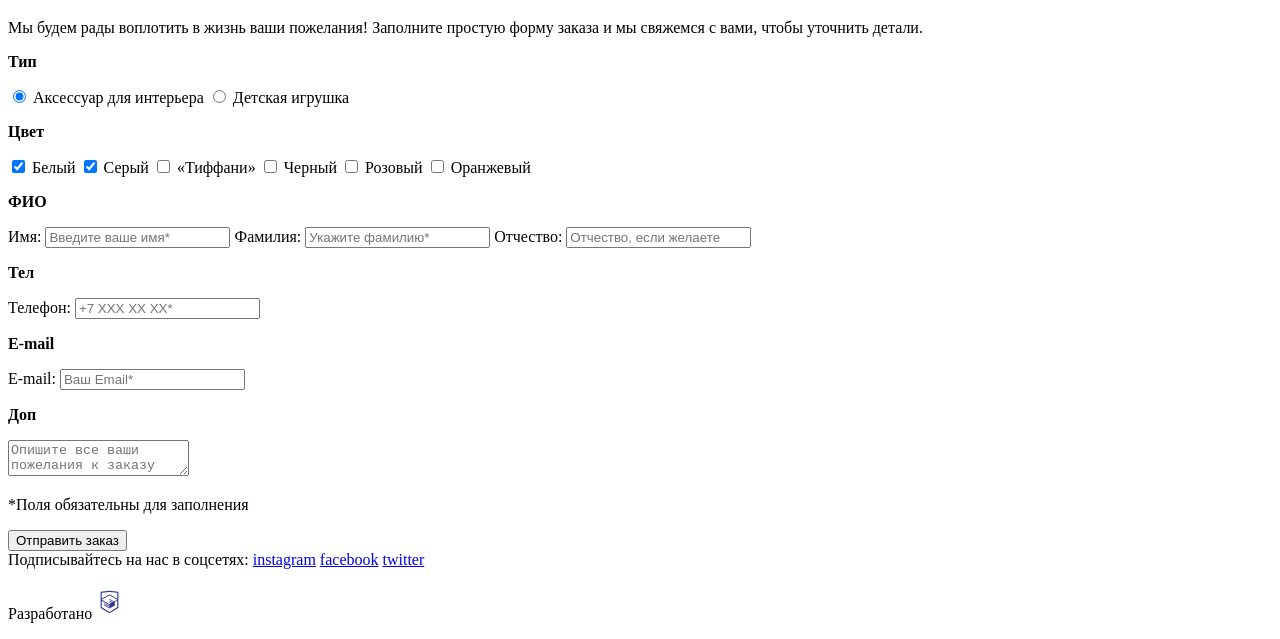
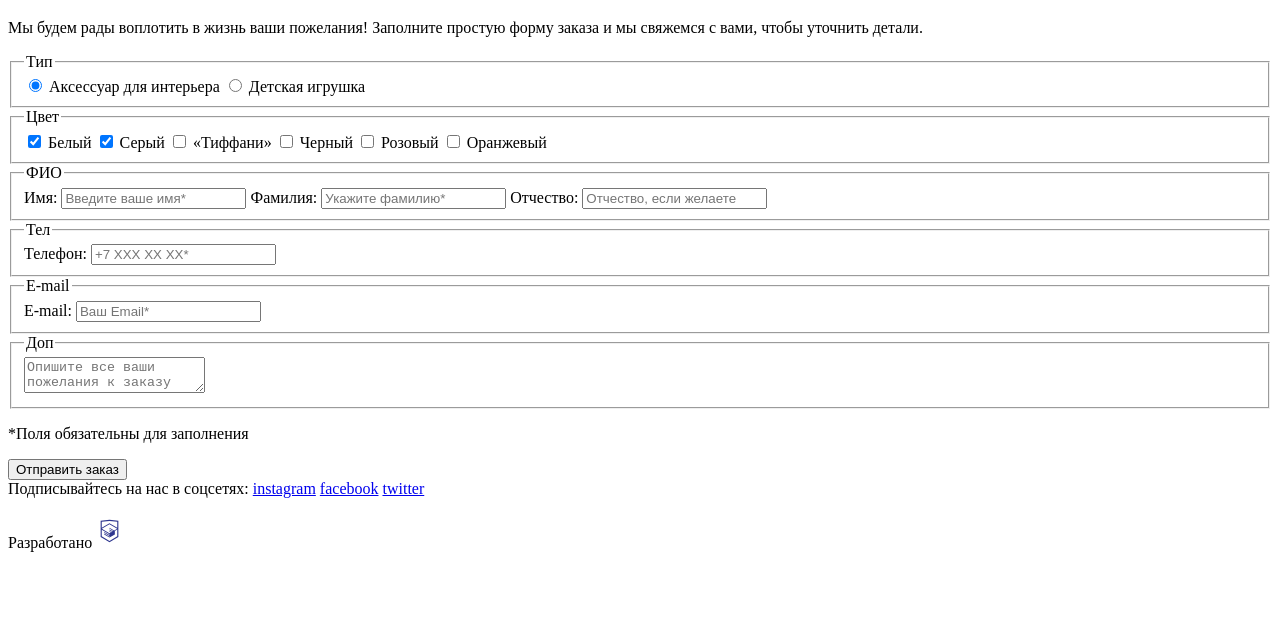
Before and after one commit to Romikus/284393-mishka, a website: page form.html in a window 1280 px wide. Shown: the part 178-817 px from the top of the page. Drawn offline with Linux system fonts and the light colour scheme.

Commit message:
Исправление замечаний в разметке страниц

```diff
--- a/form.html
+++ b/form.html
@@ -19,57 +19,57 @@
       </nav>
     </header>
     <div class="page-main">
-      <h1 class="page-title">Вязание на заказ</h1>
+      <h1 class="page-main__title">Вязание на заказ</h1>
       <div class="page-main__content">
         <p class="page-main__text-ifo">Мы будем рады воплотить в жизнь ваши пожелания! Заполните простую форму заказа и мы свяжемся с вами, чтобы уточнить детали.</p>
-        <form class="page-main__order" action="#" name="product-order" method="post">
-          <div class="order__product-type">
-            <p><b>Тип</b></p>
-            <input id="radio-1" type="radio" name="product-type" value="Аксессуар для интерьера" checked>
-            <label for="radio-1">Аксессуар для интерьера</label>
-            <input id="radio-2" type="radio" name="product-type" value="Детская игрушка">
-            <label for="radio-2">Детская игрушка</label>
-          </div>
-          <div class="order__product-color">
-            <p><b>Цвет</b></p>
-            <input id="checkbox-1" type="checkbox" name="product-color[]" value="Белый" checked>
-            <label for="checkbox-1">Белый</label>
-            <input id="checkbox-2" type="checkbox" name="product-color[]" value="Серый" checked>
-            <label for="checkbox-2">Серый</label>
-            <input id="checkbox-3" type="checkbox" name="product-color[]" value="Тиффани">
-            <label for="checkbox-3">«Тиффани»</label>
-            <input id="checkbox-4" type="checkbox" name="product-color[]" value="Черный">
-            <label for="checkbox-4">Черный</label>
-            <input id="checkbox-5" type="checkbox" name="product-color[]" value="Розовый">
-            <label for="checkbox-5">Розовый</label>
-            <input id="checkbox-6" type="checkbox" name="product-color[]" value="Оранжевый">
-            <label for="checkbox-6">Оранжевый</label>
-          </div>
-          <div class="order__user-data">
-            <p><b>ФИО</b></p>
-            <label for="user-name">Имя:</label>
-            <input id="user-name" type="text" name="user-name" placeholder="Введите ваше имя*" required>
-            <label for="user-surname">Фамилия:</label>
-            <input id="user-surname" type="text" name="user-surname" placeholder="Укажите фамилию*" required>
-            <label for="user-patronymic-name">Отчество:</label>
-            <input id="user-patronymic-name" type="text" name="user-patronymic-name" placeholder="Отчество, если желаете">
-          </div>
-          <div class="order__user-phone">
-            <p><b>Тел</b></p>
-            <label for="user-phone" class="visually-hidden">Телефон:</label>
-            <input id="user-phone" type="tel" name="user-phone" placeholder="+7 XXX XX XX*" pattern="^[ 0-9]+$" required>
-          </div>
-          <div class="order__user-email">
-            <p><b>E-mail</b></p>
-            <label for="user-email" class="visually-hidden">E-mail:</label>
-            <input id="user-email" type="email" name="user-email" placeholder="Ваш Email*" required>
-          </div>
-          <div class="order__user-note">
-            <p><b>Доп</b></p>
-            <textarea id="user-text" name="user-text" placeholder="Опишите все ваши пожелания к заказу"></textarea>
-          </div>
+        <form class="page-main__order order" action="#" name="product-order" method="post">
+          <fieldset class="order__product-type radio">
+            <legend class="order__product-type-title radio__title">Тип</legend>
+            <input id="radio-1" class="radio__input" type="radio" name="product-type" value="Аксессуар для интерьера" checked>
+            <label for="radio-1" class="radio__label">Аксессуар для интерьера</label>
+            <input id="radio-2" class="radio__input" type="radio" name="product-type" value="Детская игрушка">
+            <label for="radio-2" class="radio__label">Детская игрушка</label>
+          </fieldset>
+          <fieldset class="order__product-color checkbox">
+            <legend class="order__product-color-title checkbox__title">Цвет</legend>
+            <input id="checkbox-1" class="checkbox__input" type="checkbox" name="product-color[]" value="Белый" checked>
+            <label for="checkbox-1" class="checkbox__label">Белый</label>
+            <input id="checkbox-2" class="checkbox__input" type="checkbox" name="product-color[]" value="Серый" checked>
+            <label for="checkbox-2" class="checkbox__label">Серый</label>
+            <input id="checkbox-3" class="checkbox__input" type="checkbox" name="product-color[]" value="Тиффани">
+            <label for="checkbox-3" class="checkbox__label">«Тиффани»</label>
+            <input id="checkbox-4" class="checkbox__input" type="checkbox" name="product-color[]" value="Черный">
+            <label for="checkbox-4" class="checkbox__label">Черный</label>
+            <input id="checkbox-5" class="checkbox__input" type="checkbox" name="product-color[]" value="Розовый">
+            <label for="checkbox-5" class="checkbox__label">Розовый</label>
+            <input id="checkbox-6" class="checkbox__input" type="checkbox" name="product-color[]" value="Оранжевый">
+            <label for="checkbox-6" class="checkbox__label">Оранжевый</label>
+          </fieldset>
+          <fieldset class="order__user-data user-data">
+            <legend class="order__user-data-title user-data__title">ФИО</legend>
+            <label for="user-name" class="user-data__label">Имя:</label>
+            <input id="user-name" class="user-data__input" type="text" name="user-name" placeholder="Введите ваше имя*" required>
+            <label for="user-surname" class="user-data__label">Фамилия:</label>
+            <input id="user-surname" class="user-data__input" type="text" name="user-surname" placeholder="Укажите фамилию*" required>
+            <label for="user-patronymic-name" class="user-data__label">Отчество:</label>
+            <input id="user-patronymic-name" class="user-data__input" type="text" name="user-patronymic-name" placeholder="Отчество, если желаете">
+          </fieldset>
+          <fieldset class="order__user-phone user-phone">
+            <legend class="order__user-phone-title user-phone__title">Тел</legend>
+            <label for="user-phone" class="user-phone__label">Телефон:</label>
+            <input id="user-phone" class="user-phone__input" type="tel" name="user-phone" placeholder="+7 XXX XX XX*" pattern="^[ 0-9]+$" required>
+          </fieldset>
+          <fieldset class="order__user-email user-email">
+            <legend class="order__user-email-title user-email__title">E-mail</legend>
+            <label for="user-email" class="user-email__label">E-mail:</label>
+            <input id="user-email" class="user-email__input" type="email" name="user-email" placeholder="Ваш Email*" required>
+          </fieldset>
+          <fieldset class="order__user-note user-note">
+            <legend class="order__user-note-title user-note__title">Доп</legend>
+            <textarea id="user-text" class="user-note__textarea" name="user-text" placeholder="Опишите все ваши пожелания к заказу"></textarea>
+          </fieldset>
           <p class="order__note">*Поля обязательны для заполнения</p>
-          <button class="order__button" type="submit">Отправить заказ</button>
+          <button class="order__button btn" type="submit">Отправить заказ</button>
         </form>
       </div>
     </div>
```
Also changed, not shown: catalog.html (+9 -9 lines), index.html (+14 -37 lines).
